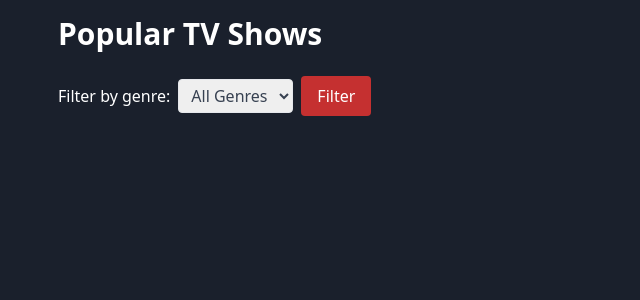
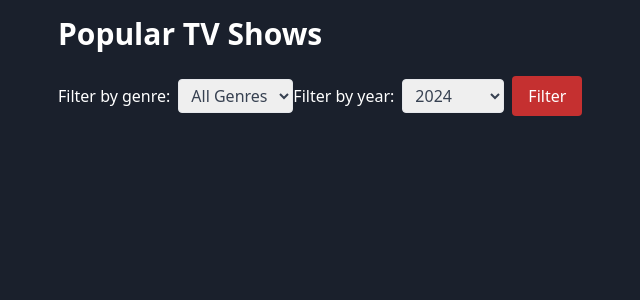
Before and after one commit to No-CodeDan/ModernIMDBClone, a Flask app: page /tv_shows in a window 1280 px wide. Shown: the part 72-372 px from the top of the page, without its empty margins (22-662 px from the left). Run offline with Flask 3, Linux system fonts and the light colour scheme; data that the repository does not hold is empty.

Commit message:
Agent query: Are the TV shows on the TV Shows page filtered to show the most popular and recent (2024) shows by default? Can you also check if the year filter is working correctly?

```diff
--- a/routes.py
+++ b/routes.py
@@ -21,7 +21,7 @@ def load_user(user_id):
 @main.route('/')
 def index():
     popular_movies = get_popular_movies()['results'][:5]
-    popular_tv_shows = get_popular_tv_shows(region='US')['results'][:5]
+    popular_tv_shows = get_popular_tv_shows(region='US', year=2024)['results'][:5]
     return render_template('index.html', movies=popular_movies, tv_shows=popular_tv_shows)
 
 @main.route('/movies')
@@ -58,7 +58,8 @@ def movie_detail(movie_id):
 def tv_show_list():
     page = request.args.get('page', 1, type=int)
     genre_id = request.args.get('genre_id')
-    popular_tv_shows = get_popular_tv_shows(page=page, genre_id=genre_id, region='US')
+    year = request.args.get('year', 2024, type=int)
+    popular_tv_shows = get_popular_tv_shows(page=page, genre_id=genre_id, region='US', year=year)
     genres = get_genres('tv')
 
     # Fetch additional details for each TV show
@@ -67,7 +68,7 @@ def tv_show_list():
         tv_show['number_of_seasons'] = details.get('number_of_seasons', 'N/A')
         tv_show['number_of_episodes'] = details.get('number_of_episodes', 'N/A')
 
-    return render_template('tv_show_list.html', tv_shows=popular_tv_shows['results'], page=page, total_pages=popular_tv_shows['total_pages'], genres=genres, current_genre_id=genre_id)
+    return render_template('tv_show_list.html', tv_shows=popular_tv_shows['results'], page=page, total_pages=popular_tv_shows['total_pages'], genres=genres, current_genre_id=genre_id, current_year=year)
 
 @main.route('/tv_show/<int:tv_id>')
 def tv_show_detail(tv_id):
--- a/templates/tv_show_list.html
+++ b/templates/tv_show_list.html
@@ -13,6 +13,13 @@
             {% for genre in genres %}
             <option value="{{ genre.id }}" {% if genre.id|string == current_genre_id|string %}selected{% endif %}>{{ genre.name }}</option>
             {% endfor %}
+        </select>
+        <label for="year" class="ml-4 mr-2">Filter by year:</label>
+        <select name="year" id="year" class="border rounded px-2 py-1 text-gray-700">
+            {% for year in range(2024, 2019, -1) %}
+            <option value="{{ year }}" {% if year|string == current_year|string %}selected{% endif %}>{{ year }}</option>
+            {% endfor %}
+            <option value="">All Years</option>
         </select>
         <button type="submit" class="ml-2 bg-red-600 hover:bg-red-700 text-white px-4 py-2 rounded">Filter</button>
     </form>
@@ -44,10 +51,10 @@
 
 <div class="mt-8 flex justify-center">
     {% if page > 1 %}
-    <a href="{{ url_for('main.tv_show_list', page=page-1, genre_id=current_genre_id) }}" class="bg-red-600 hover:bg-red-700 text-white px-4 py-2 rounded mr-2">Previous</a>
+    <a href="{{ url_for('main.tv_show_list', page=page-1, genre_id=current_genre_id, year=current_year) }}" class="bg-red-600 hover:bg-red-700 text-white px-4 py-2 rounded mr-2">Previous</a>
     {% endif %}
     {% if page < total_pages %}
-    <a href="{{ url_for('main.tv_show_list', page=page+1, genre_id=current_genre_id) }}" class="bg-red-600 hover:bg-red-700 text-white px-4 py-2 rounded">Next</a>
+    <a href="{{ url_for('main.tv_show_list', page=page+1, genre_id=current_genre_id, year=current_year) }}" class="bg-red-600 hover:bg-red-700 text-white px-4 py-2 rounded">Next</a>
     {% endif %}
 </div>
 {% endblock %}
--- a/tmdb_api.py
+++ b/tmdb_api.py
@@ -1,5 +1,6 @@
 import os
 import requests
+from datetime import datetime
 
 TMDB_API_KEY = os.environ.get('TMDB_API_KEY')
 BASE_URL = 'https://api.themoviedb.org/3'
@@ -16,7 +17,7 @@ def get_popular_movies(page=1, genre_id=None):
     response = requests.get(url, params=params)
     return response.json()
 
-def get_popular_tv_shows(page=1, genre_id=None, region='US'):
+def get_popular_tv_shows(page=1, genre_id=None, region='US', year=None):
     url = f'{BASE_URL}/discover/tv'
     params = {
         'api_key': TMDB_API_KEY,
@@ -26,6 +27,8 @@ def get_popular_tv_shows(page=1, genre_id=None, region='US'):
     }
     if genre_id:
         params['with_genres'] = genre_id
+    if year:
+        params['first_air_date_year'] = year
     response = requests.get(url, params=params)
     return response.json()
 
```
